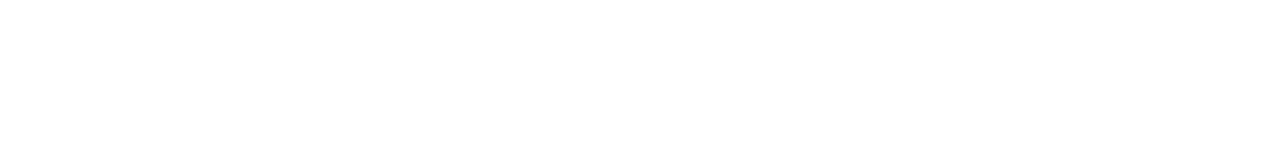
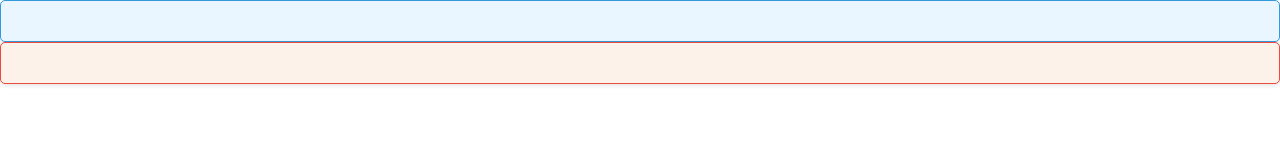
Before and after one commit to mahesh06111999/placeSass, a plain HTML site: page index.html in a window 1280 px wide. Drawn offline with Linux system fonts and the light colour scheme.

Commit message:
Final commit

```diff
--- a/index.html
+++ b/index.html
@@ -4,6 +4,10 @@
     <meta charset="UTF-8" />
     <meta name="viewport" content="width=device-width, initial-scale=1.0" />
     <title>place-holder</title>
+    <link rel="stylesheet" href="styles.css" />
   </head>
-  <body></body>
+  <body>
+    <div class="info-card"></div>
+    <div class="warning-card"></div>
+  </body>
 </html>
--- a/styles.scss
+++ b/styles.scss
@@ -2,3 +2,22 @@ body {
   padding: 0;
   margin: 0;
 }
+%card-styles {
+  padding: 20px;
+  border-radius: 5px;
+  background-color: #ffffff;
+  box-shadow: 0 2px 4px rgba(0, 0, 0, 0.1);
+}
+.info-card {
+  @extend %card-styles;
+
+  background-color: #eaf6ff;
+  border: 1px solid #3498db;
+}
+
+.warning-card {
+  @extend %card-styles;
+
+  background-color: #fdf2e9;
+  border: 1px solid #e74c3c;
+}
```
Also changed, not shown: styles.css, 1 other file.
